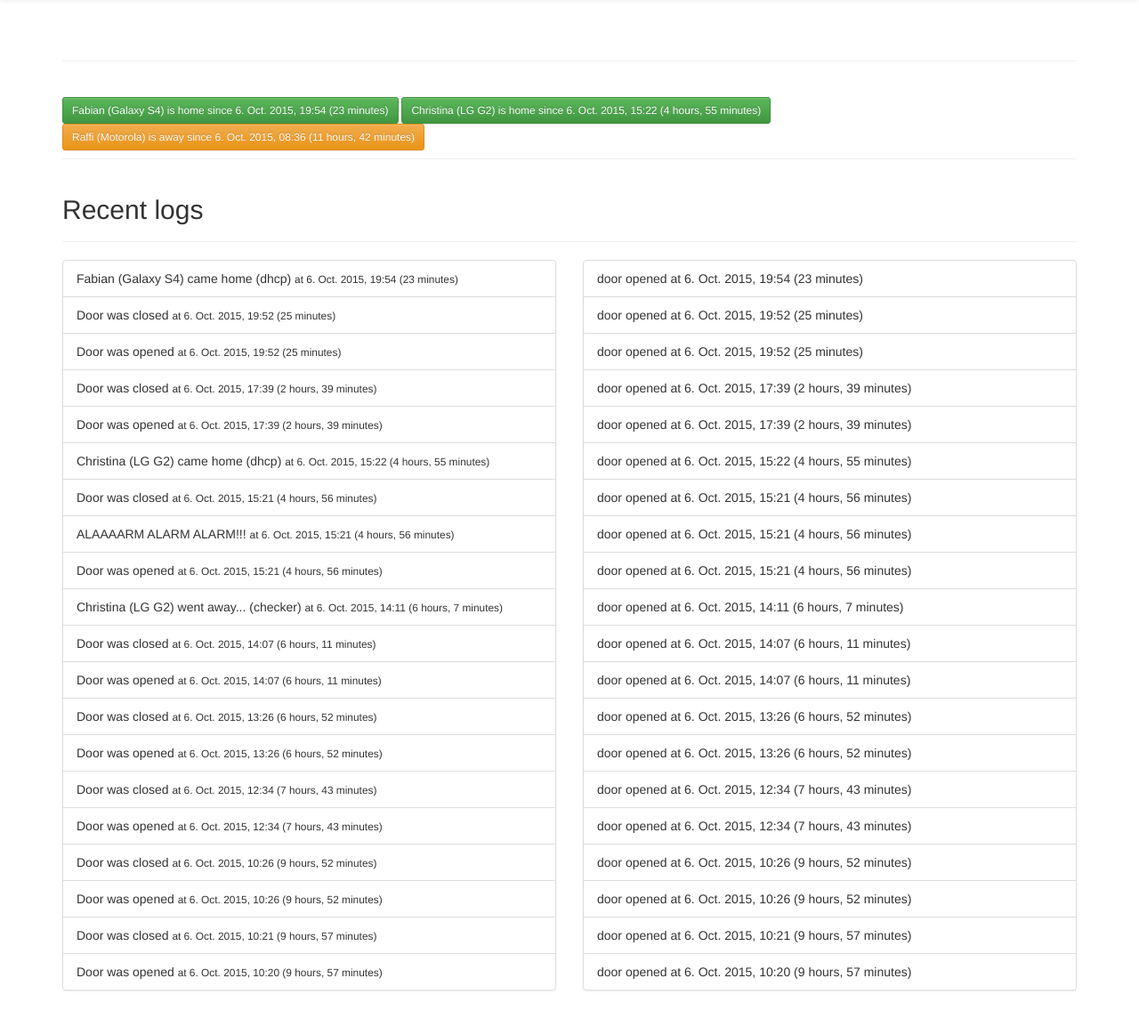
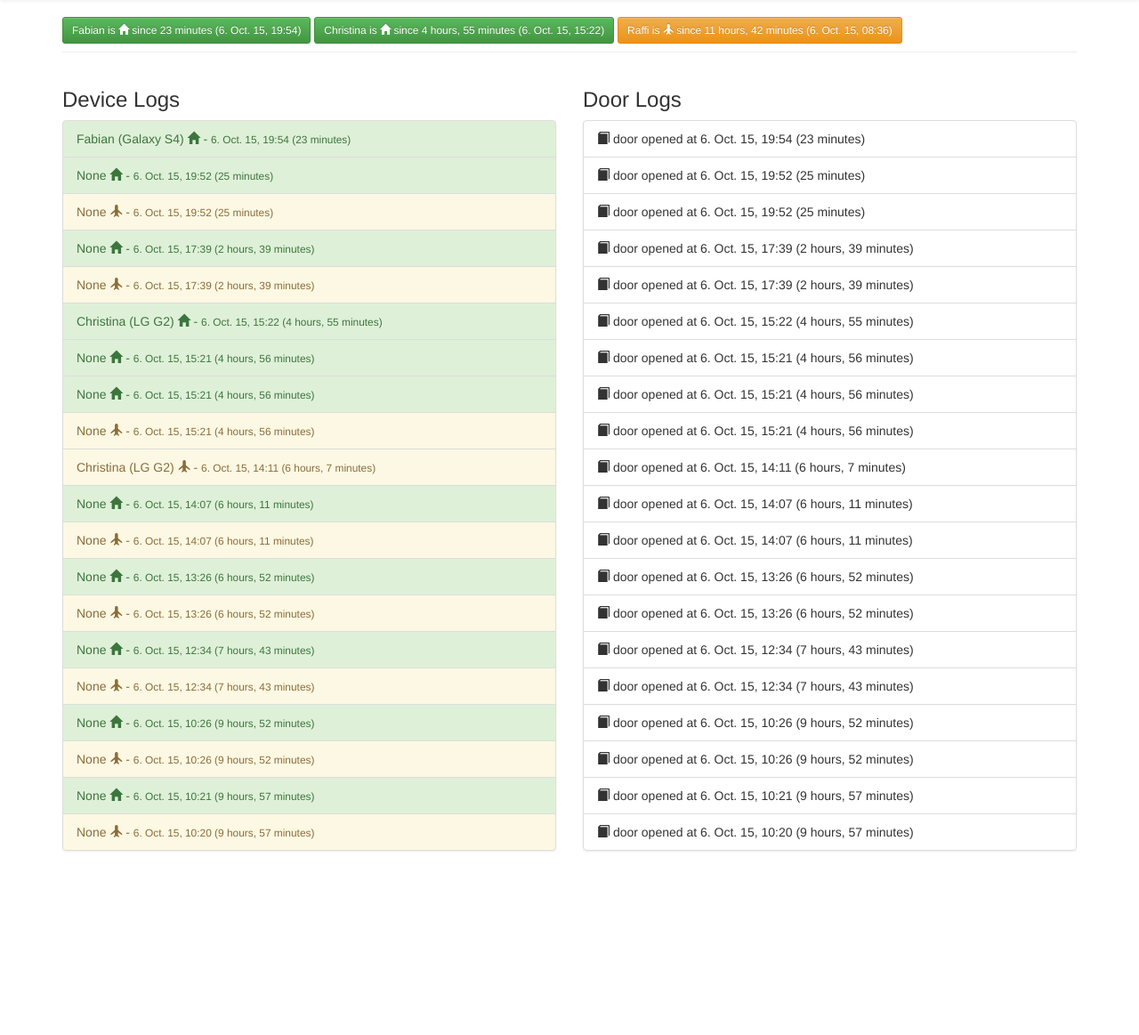
Before and after one commit to firlevapz/t3-guard, a Django app: template doorguard/templates/index.html in a window 1280 px wide. Shown: the part 51-1214 px from the top of the page at 89% size. After the commit the page ends 1008 px from the top, so only its background shows below. Run offline with Django 3.2, Linux system fonts and the light colour scheme; the template is opened without the code that fills it: values that come from a table or form of the project are taken from there, others are empty; data comes from the database, SQL or seed files in the repository; both versions use the stored data as it was after the commit; some libraries are stand-ins or nearby versions.

Commit message:
some nice updates

```diff
--- a/doorguard/admin.py
+++ b/doorguard/admin.py
@@ -1,7 +1,8 @@
 from django.contrib import admin
 
-from .models import Person, Device, Log
+from .models import Config, Person, Device, Log
 
+admin.site.register(Config)
 admin.site.register(Person)
 
 @admin.register(Log)
--- a/doorguard/models.py
+++ b/doorguard/models.py
@@ -1,4 +1,15 @@
 from django.db import models
+
+
+class Config(models.Model):
+    CONFIG_TYPES = (
+        ('ALARM', 'Alarm enabled'),
+        ('EMAIL', 'Email address'),
+    )
+    config_type = models.CharField(max_length=10, choices=CONFIG_TYPES)
+    value = models.CharField(max_length=30, unique=True)
+    enabled = models.BooleanField(default=False)
+
 
 class Person(models.Model):
     name = models.CharField(max_length=30, unique=True)
@@ -9,7 +20,7 @@
 class Device(models.Model):
     name = models.CharField(max_length=50, unique=True)
     owner = models.ForeignKey(Person, null=True, blank=True)
-    ip = models.GenericIPAddressField(protocol='ipv4')
+    ip = models.GenericIPAddressField(protocol='ipv4', unique=True)
     created = models.DateTimeField(auto_now_add=True)
     modified = models.DateTimeField(auto_now=True)
     is_home = models.BooleanField(default=False)
--- a/doorguard/static/css/theme.css
+++ b/doorguard/static/css/theme.css
@@ -1,6 +1,6 @@
 body {
-  padding-top: 70px;
-  padding-bottom: 30px;
+  padding-top: 30px;
+  padding-bottom: 10px;
 }
 
 .theme-dropdown .dropdown-menu {
@@ -16,3 +16,5 @@
 .theme-showcase .navbar .container {
   width: auto;
 }
+
+.glyphicon-door                   { &:before { content: "\1f6aa"; } }
--- a/doorguard/templates/index.html
+++ b/doorguard/templates/index.html
@@ -18,7 +18,7 @@
     <link href="{% static 'css/bootstrap-theme.min.css' %}" rel="stylesheet">
 
     <!-- Custom styles for this template -->
-    <link href="theme.css" rel="stylesheet">
+    <link href="{% static 'css/theme.css' %}" rel="stylesheet">
 
     <!-- HTML5 shim and Respond.js for IE8 support of HTML5 elements and media queries -->
     <!--[if lt IE 9]>
@@ -39,7 +39,7 @@
             <span class="icon-bar"></span>
             <span class="icon-bar"></span>
           </button>
-          <a class="navbar-brand" href="/">Doorguard</a>
+          <a class="navbar-brand" href="/">Doorguard </a>
         </div>
         <div id="navbar" class="navbar-collapse collapse">
           <ul class="nav navbar-nav">
@@ -53,38 +53,36 @@
     <div class="container theme-showcase" role="main">
 
       <!-- Main jumbotron for a primary marketing message or call to action -->
-        <div class="page-header">
-      </div>
     <div class="page-header">
         {% for d in devices %}
               <button type="button" class="btn btn-sm {% if d.is_home %}btn-success{% else %}btn-warning{% endif %}">
-                  {{ d }} is {% if d.is_home %}home{% else %}away{% endif %}
-                since {{ d.modified }} ({{ d.modified|timesince }})
+                  {{ d.owner.name }} is {% if d.is_home %}<span class="glyphicon glyphicon-home" aria-hidden="true"></span>{% else %}<span class="glyphicon glyphicon-plane" aria-hidden="true"></span>{% endif %}
+                since {{ d.modified|timesince }} ({{ d.modified }})
               </button>
         {% endfor %}
       </div>
 
 
 
-      <div class="page-header">
-        <h2>Recent logs</h2>
-      </div>
       <div class="row">
         <div class="col-sm-6">
+          <h3>Device Logs</h3>
             <div class="list-group">
                 {% for log in last_logs %}
-                    <span class="list-group-item {% if log.status %}label-success{% else %}label-warning{% endif %}">
-                        {{ log }}
-                        <small>at {{ log.created }} ({{ log.created|timesince }})</small>
+                    <span class="list-group-item {% if log.status %} list-group-item-success{% else %} list-group-item-warning{% endif %}">
+                        {{ log.device }}
+                        {% if log.status %}<span class="glyphicon glyphicon-home" aria-hidden="true"></span>{% else %}<span class="glyphicon glyphicon-plane" aria-hidden="true"></span>{% endif %}
+                        - <small>{{ log.created }} ({{ log.created|timesince }})</small>
                     </span>
                 {% endfor %}
             </div>
         </div><!-- /.col-sm-4 -->
         <div class="col-sm-6">
+          <h3>Door Logs</h3>
           <div class="list-group">
               {% for d in last_door_opened %}
                 <span class="list-group-item ">
-                    door opened at {{ d.created }} ({{ d.created|timesince }})
+                  <span class="glyphicon glyphicon-book" aria-hidden="true"></span> door opened at {{ d.created }} ({{ d.created|timesince }})
                 </span>
               {% endfor %}
           </div>
```
Also changed, not shown: checker.py (+11 -6 lines), doorguard/settings.py (+15 -2 lines), db.sqlite3, doorguard/views.py (line endings or trailing spaces), 1 other file.
